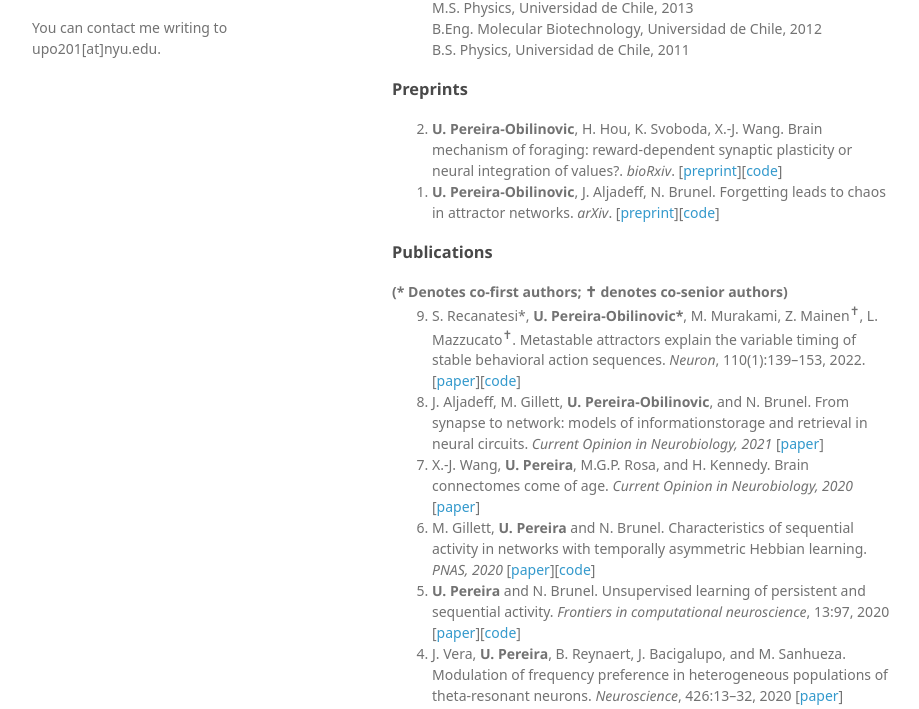
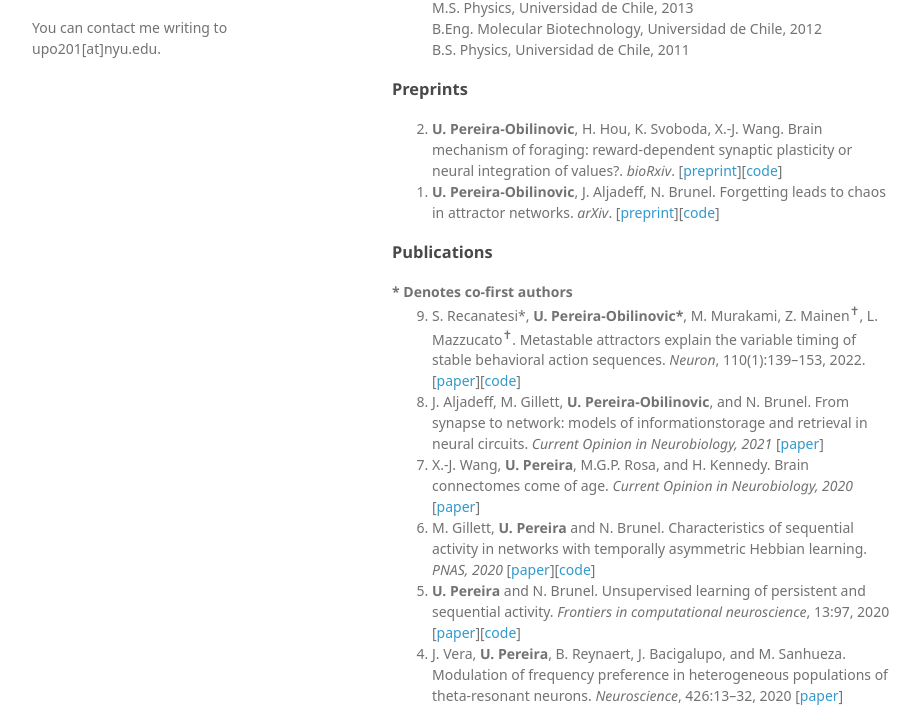
Before and after one commit to ulisespereira/ulisespereira.github.io, a plain HTML site: page index.html in a window 1280 px wide. Shown: the part 391-1100 px from the top of the page, without its empty margins (178-1097 px from the left). Drawn offline with Linux system fonts and the light colour scheme; a web font is replaced by a local one.

Commit message:
new commit

```diff
--- a/index.html
+++ b/index.html
@@ -68,7 +68,7 @@ Currently, I am working on developing tools for inferring online learning rules
 
 <h3>
 	<a id="pubs" class="anchor" href="#pubs" aria-hidden="true"><span aria-hidden="true" class="octicon octicon-link"></span></a>Publications</h3>
-<b>(* Denotes co-first authors; <span>&#10013</span> denotes co-senior authors)</b>
+<b>* Denotes co-first authors</b>
 
 <ol reversed>
     <li>S. Recanatesi*, <b>U. Pereira-Obilinovic*</b>, M. Murakami, Z. Mainen<sup><span>&#10013;</span></sup>, L. Mazzucato<sup><span>&#10013;</span></sup>. Metastable attractors explain the variable timing of stable behavioral action sequences. <i>Neuron</i>, 110(1):139–153, 2022. [<a href="https://www.sciencedirect.com/science/article/pii/S0896627321007790">paper</a>][<a href="https://github.com/ulisespereira/sequences-attractors-M2">code</a>]</li>
```
